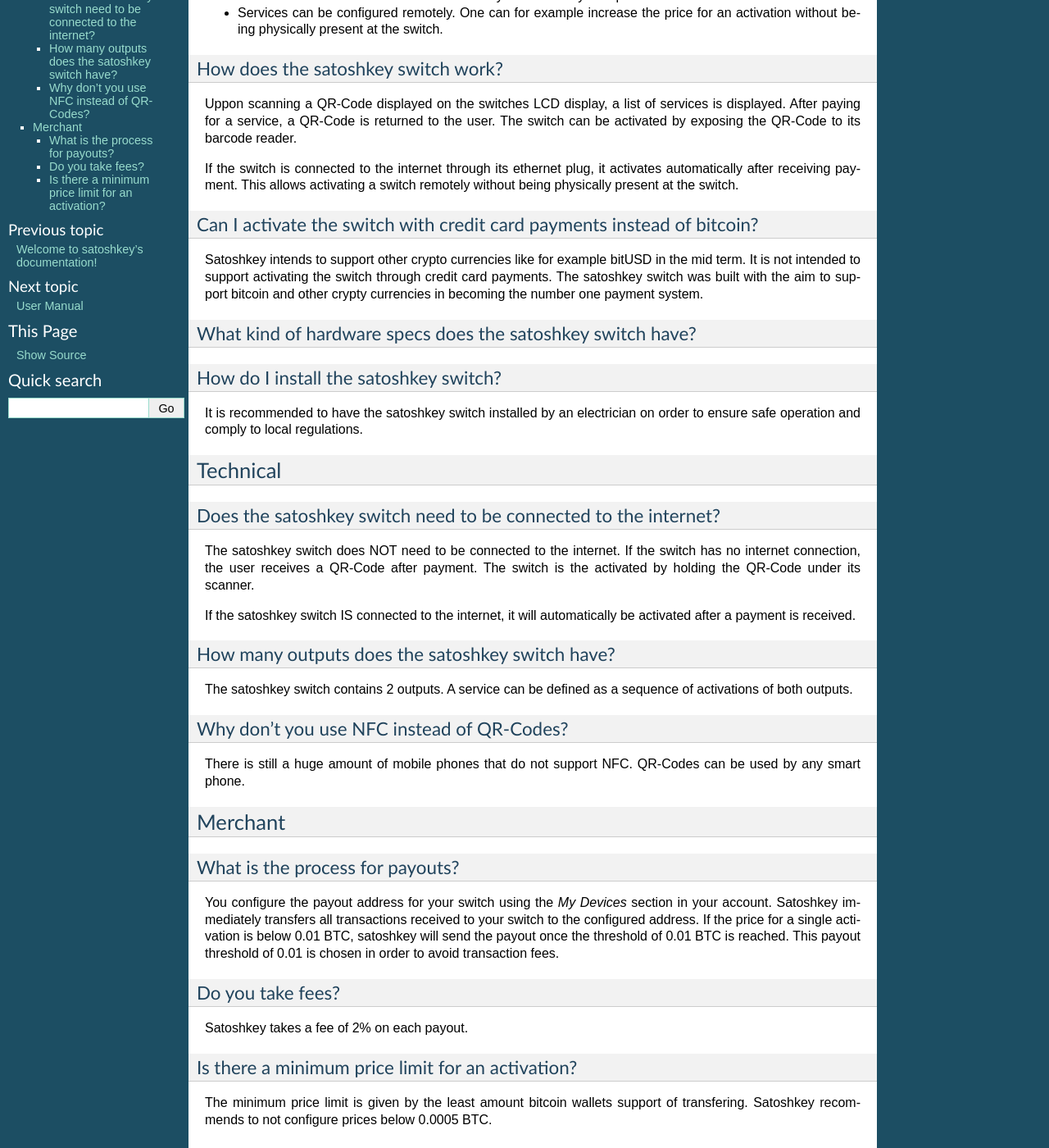
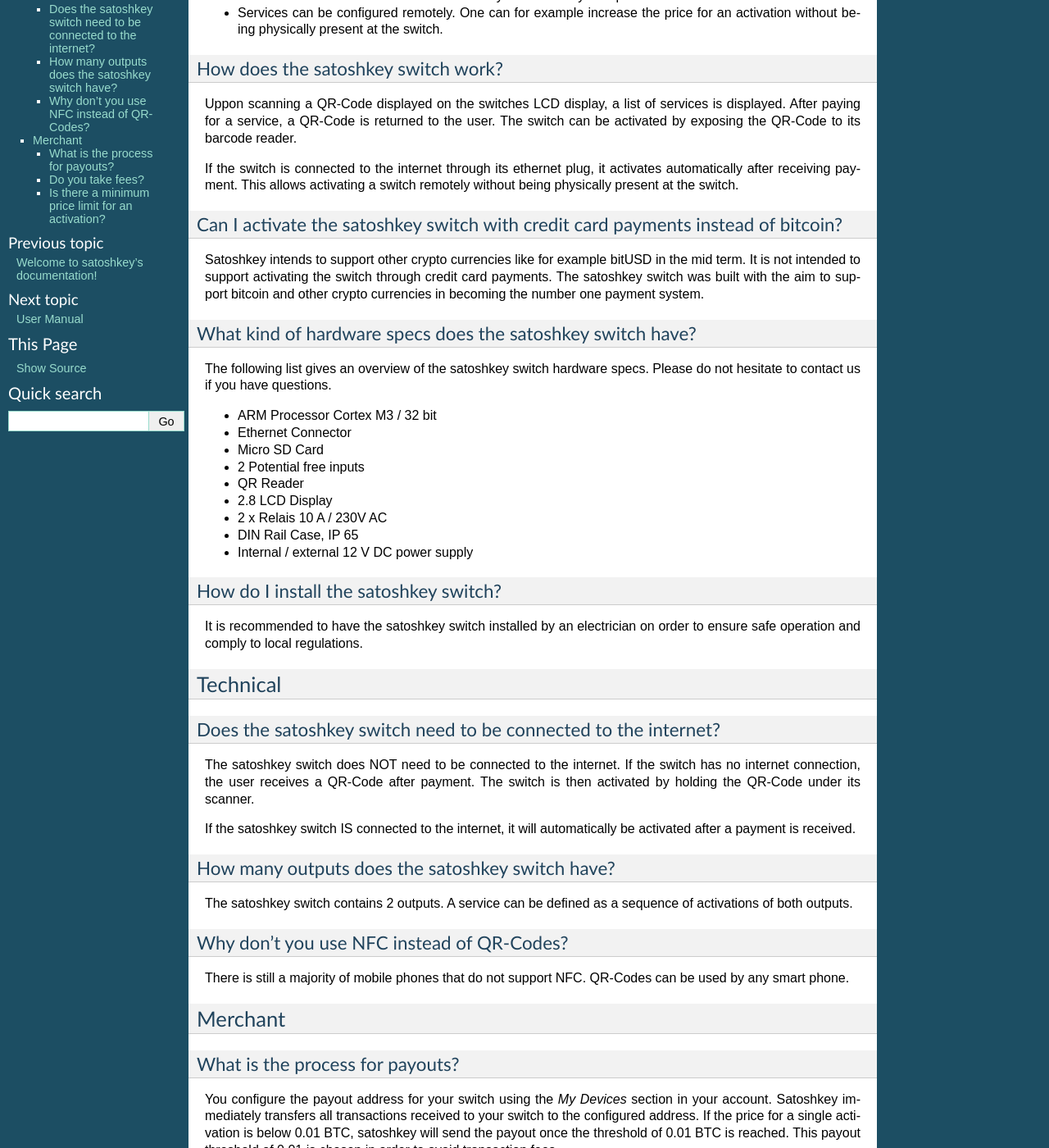
Before and after one commit to binarystorm/cash2io, a Sphinx documentation site: the page built from docs/source/FAQ.rst, in a window 1280 px wide and 1400 px high, scrolled down 359 px. Shown: the whole window at 82% size. Built offline with Sphinx 7.4.7, drawn with Linux system fonts in a browser that asks for light colours; pages that are not in the unit, such as notebooks, are missing from menus; some of the changed text lies outside the part shown.

Commit message:
FAQ content changed
Minor typo corrections and hardware spec added.

```diff
--- a/docs/source/FAQ.rst
+++ b/docs/source/FAQ.rst
@@ -32,14 +32,27 @@
 at the switch.
 
 
-Can I activate the switch with credit card payments instead of bitcoin?
------------------------------------------------------------------------
+Can I activate the satoshkey switch with credit card payments instead of bitcoin?
+----------------------------------------------------------------------------------
 Satoshkey intends to support other crypto currencies like for example bitUSD in the mid term.
 It is not intended to support activating the switch through credit card payments.
-The satoshkey switch was built with the aim to support bitcoin and other crypty currencies in becoming the number one payment system.
+The satoshkey switch was built with the aim to support bitcoin and other crypto currencies in becoming the number one payment system.
 
 What kind of hardware specs does the satoshkey switch have?
 ------------------------------------------------------------
+The following list gives an overview of the satoshkey switch hardware specs.
+Please do not hesitate to contact us if you have questions.
+
+* ARM Processor Cortex M3 / 32 bit
+* Ethernet Connector
+* Micro SD Card
+* 2 Potential free inputs
+* QR Reader
+* 2.8 LCD Display
+* 2 x Relais 10 A / 230V AC
+* DIN Rail Case, IP 65
+* Internal / external 12 V DC power supply
+
 
 How do I install the satoshkey switch?
 ---------------------------------------
@@ -52,7 +65,7 @@
 ----------------------------------------------------------------
 The satoshkey switch does NOT need to be connected to the internet.
 If the switch has no internet connection, the user receives a QR-Code after payment.
-The switch is the activated by holding the QR-Code under its scanner.
+The switch is then activated by holding the QR-Code under its scanner.
 
 If the satoshkey switch IS connected to the internet, it will automatically be activated after a payment is received.
 
@@ -63,7 +76,7 @@
 
 Why don't you use NFC instead of QR-Codes?
 -------------------------------------------
-There is still a huge amount of mobile phones that do not support NFC. QR-Codes can be used by any smart phone.
+There is still a majority of mobile phones that do not support NFC. QR-Codes can be used by any smart phone.
 
 Merchant
 ========
@@ -82,4 +95,4 @@
 Is there a minimum price limit for an activation?
 --------------------------------------------------
 The minimum price limit is given by the least amount bitcoin wallets support of transfering.
-Satoshkey recommends to not configure prices below 0.0005 BTC.
+Satoshkey recommends not to configure prices below 0.0005 BTC.
```
